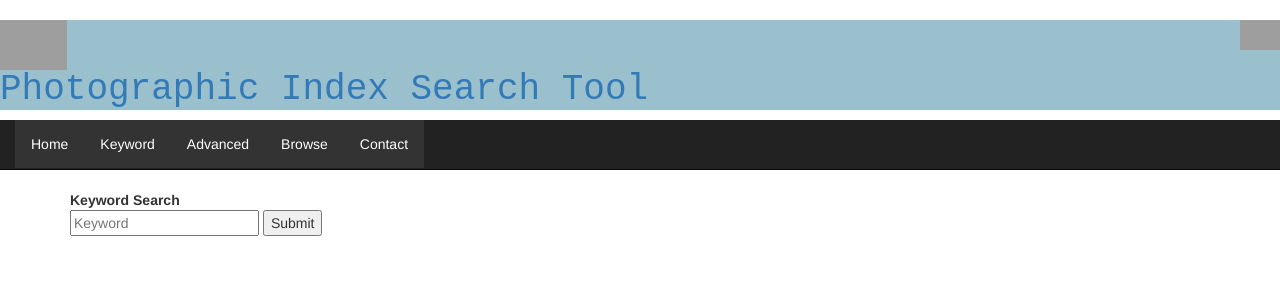
After one commit to UCLALibrary/latimes, a Django app: template webapp/templates/keyword_homepage.html in a window 1280 px wide. The commit adds this page. Shown: the top 300 px of the page. Run offline with Django 3.2, Linux system fonts and the light colour scheme; the template is opened without the code that fills it, so the values that code supplies are empty; some libraries are stand-ins or nearby versions; grey boxes are pictures that could not be loaded.

Commit message:
added home pages for search

```diff
--- a/latimes/urls.py
+++ b/latimes/urls.py
@@ -23,8 +23,9 @@ urlpatterns = [
     url(r'^admin/', admin.site.urls),
     url(r'^date', DateList.as_view(), name='date_list'),
     url(r'^$', webapp_views.homepage, name='homepage'),
+    url(r'^advanced/', webapp_views.advanced_home, name='advanced_home'),
     url(r'^advanced', FacetedAdvancedSearchView.as_view(), name='advanced'),
-    url(r'^advsearch', webapp_views.advanced_home, name='advanced_home'),
+    url(r'^find/', webapp_views.keyword_home, name='keyword_home'),
     url(r'^search/autocomplete/$', autocomplete),
     url(r'^find', FacetedSearchView.as_view(), name='haystack_search'),
     url(r'^browse', CardList.as_view(), name='card_list'),
--- a/webapp/templates/base.html
+++ b/webapp/templates/base.html
@@ -39,8 +39,8 @@
               <li>
                 <ul>
   <li><a class="active" href="/">Home</a></li>
-  <li><a href="/find">Keyword</a></li>
-  <li><a href="/advsearch">Advanced</a></li>
+  <li><a href="/find/">Keyword</a></li>
+  <li><a href="/advanced/">Advanced</a></li>
   <li><a href="/browse">Browse</a></li>
   <li><a href="/contact">Contact</a></li>
 </ul>
--- /dev/null
+++ b/webapp/templates/keyword_homepage.html
@@ -0,0 +1,21 @@
+<html>
+{% extends 'base.html' %}
+
+{% load staticfiles %}
+{% block content %}
+
+
+<div class="container">
+
+<b>Keyword Search</b><br>
+<form name = "search" action = 'http://127.0.0.1:8000/find' method= "get" id = 'search' class="form-inline">
+<div class="form-group">
+<input type="text" value='' id = 'q' name = 'q' placeholder='Keyword'/>
+
+<input type="submit" />
+</div>
+</form>
+
+
+</div>
+{% endblock %}
--- a/webapp/views.py
+++ b/webapp/views.py
@@ -16,7 +16,10 @@ def homepage(request):
     return render(request, "homepage.html", {})
 
 def advanced_home(request):
-    return render(request, "advanced.html", {})
+    return render(request, "advanced_homepage.html", {})
+
+def keyword_home(request):
+    return render(request, "keyword_homepage.html", {})
 
 def contact(request):
     return render(request, "contact.html", {})
```
Also changed, not shown: webapp/templates/advanced_homepage.html (renamed from webapp/templates/advanced.html).
